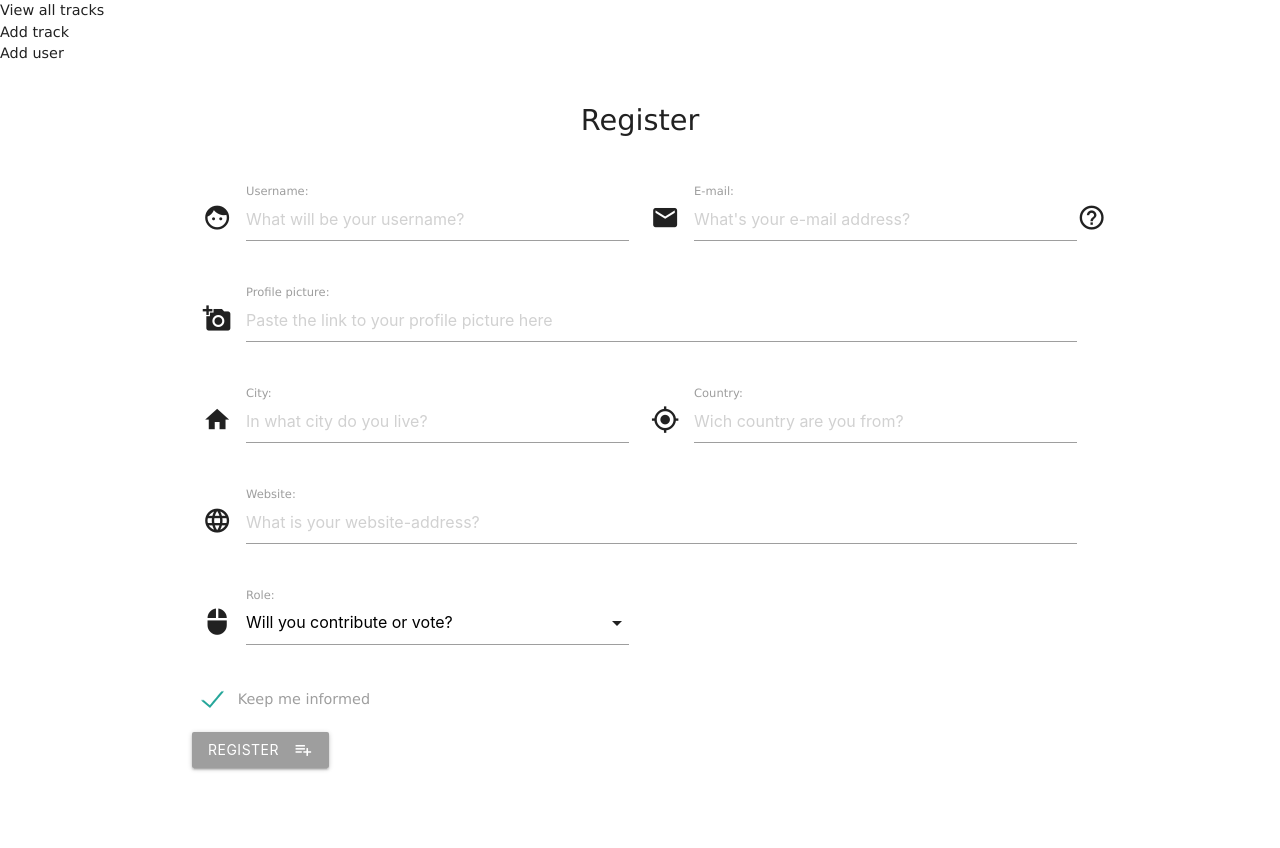
After one commit to Evert-R/milestone-three, a Flask app: page /add_user in a window 1280 px wide. The commit adds this page. Run offline with Flask 2, Linux system fonts and the light colour scheme; some libraries are stand-ins or nearby versions.

Commit message:
added user registration form

```diff
--- a/app.py
+++ b/app.py
@@ -19,6 +19,12 @@ mongo = PyMongo(app)
 
 
 @app.route('/')
+def main():
+    return render_template('main.html',
+                           tracks=mongo.db.tracks.find().sort("total_votes", -1),
+                           users=mongo.db.users.find())
+
+
 @app.route('/get_tracks')
 def get_tracks():
     return render_template('tracks.html',
@@ -32,6 +38,19 @@ def add_track():
                            users=mongo.db.users.find(),
                            styles=mongo.db.styles.find(),
                            methods=mongo.db.methods.find())
+
+
+@app.route('/add_user')
+def add_user():
+    return render_template('adduser.html')
+
+
+@app.route('/insert_user', methods=['POST'])
+def insert_user():
+    users = mongo.db.users
+    user = request.form.to_dict()
+    users.insert_one(user)
+    return redirect(url_for('get_tracks'))
 
 
 @app.route('/insert_track', methods=['POST'])
--- a/static/css/style.css
+++ b/static/css/style.css
@@ -21,6 +21,10 @@ h1 {
 
 h2 {
     font-size: 1.2rem;
+}
+
+.er-center {
+    text-align: center;
 }
 
 .er-right {
--- /dev/null
+++ b/templates/adduser.html
@@ -0,0 +1,88 @@
+{% extends 'base.html' %}
+{% block content %}
+<h1>Register</h1>
+<div class="row">
+    <form action="{{ url_for('insert_user') }}" method="POST" class="col s12">
+
+        <div class="row">
+            <div class="input-field col s12 m6">
+                <i class="material-icons prefix">face</i>
+                <input placeholder="What will be your username?" id="user_name" name="user_name" type="text"
+                    class="validate" required="" aria-required="true">
+                <label for="user_name">Username:</label>
+            </div>
+            <div class="input-field col s12 m6">
+                <i class="material-icons prefix">email</i>
+                <input placeholder="What's your e-mail address?" id="user_email" name="user_email" type="email"
+                    class="validate" required="" aria-required="true">
+                <label for="user_email">E-mail:</label>
+                <a class="tooltipped" data-position="bottom"
+                    data-tooltip="Your email address will not be visible on the website.">
+                    <i class="material-icons prefix">help_outline</i>
+                </a>
+            </div>
+        </div>
+
+        <div class="row">
+            <div class="input-field col s12">
+                <i class="material-icons prefix">add_a_photo</i>
+                <input placeholder="Paste the link to your profile picture here" id="profile_pic" name="profile_pic"
+                    type="url" class="validate" required="" aria-required="true">
+                <label for="profile_pic">Profile picture:</label>
+            </div>
+        </div>
+
+        <div class="row">
+            <div class="input-field col s12 m6">
+                <i class="material-icons prefix">home</i>
+                <input placeholder="In what city do you live?" id="user_city" name="user_city" type="text"
+                    class="validate" required="" aria-required="true">
+                <label for="user_city">City:</label>
+            </div>
+            <div class="input-field col s12 m6">
+                <i class="material-icons prefix">my_location</i>
+                <input placeholder="Wich country are you from?" id="user_country" name="user_country" type="text"
+                    class="validate" required="" aria-required="true">
+                <label for="user_country">Country:</label>
+            </div>
+        </div>
+
+        <div class="row">
+            <div class="input-field col s12">
+                <i class="material-icons prefix">language</i>
+                <input placeholder="What is your website-address?" id="website" name="website" type="url"
+                    class="validate" required="" aria-required="true">
+                <label for="website">Website:</label>
+            </div>
+        </div>
+
+        <div class="row">
+            <div class="input-field col s12 m6">
+                <i class="material-icons prefix">mouse</i>
+                <select id="user_role" name="user_role" class="validate" required="" aria-required="true">
+                    <option value="" disabled selected>Will you contribute or vote?</option>
+                    <option value="contributor">Contribute</option>
+                    <option value="voter">Vote</option>
+                </select>
+                <label>Role:</label>
+            </div>
+        </div>
+
+        <div class="row">
+            <div class="col s12 m6">
+                <label for="mailing_list">
+                    <input type="checkbox" checked="checked" id="mailing_list" name="mailing_list" value="true" />
+                    <span>Keep me informed</span>
+                </label>
+            </div>
+        </div>
+
+        <div class="row">
+            <button class="btn waves-effect waves-light grey" type="submit" name="action">Register
+                <i class="material-icons right">playlist_add</i>
+            </button>
+        </div>
+
+    </form>
+</div>
+{% endblock %}
--- a/templates/base.html
+++ b/templates/base.html
@@ -15,8 +15,9 @@
 <body>
 
     <header>
-        <a href="{{url_for('get_tracks')}}">Home</a><br>
-        <a href="{{url_for('add_track')}}">Add track</a>
+        <a href="{{url_for('get_tracks')}}">View all tracks</a><br>
+        <a href="{{url_for('add_track')}}">Add track</a><br>
+        <a href="{{url_for('add_user')}}">Add user</a><br>
     </header>
 
     <div class="container">
@@ -38,9 +39,7 @@
                 $('.datepicker').datepicker({
                     format: 'mmmm, yyyy'
                 });
-                $(document).ready(function () {
-                    $('.tooltipped').tooltip();
-                });
+                $('.tooltipped').tooltip();
             });
         </script>
     </div>
--- a/templates/votetrack.html
+++ b/templates/votetrack.html
@@ -31,7 +31,6 @@
         <div class="row">
             <i class="material-icons">star</i>
             <p class="range-field">
-
                 <input type="range" id="vote" name="vote" min="1" max="10" />
             </p>
         </div>
```
Also changed, not shown: templates/addtrack.html (+23 -21 lines), templates/main.html (added, +9 -0 lines), templates/tracks.html (+10 -2 lines).
